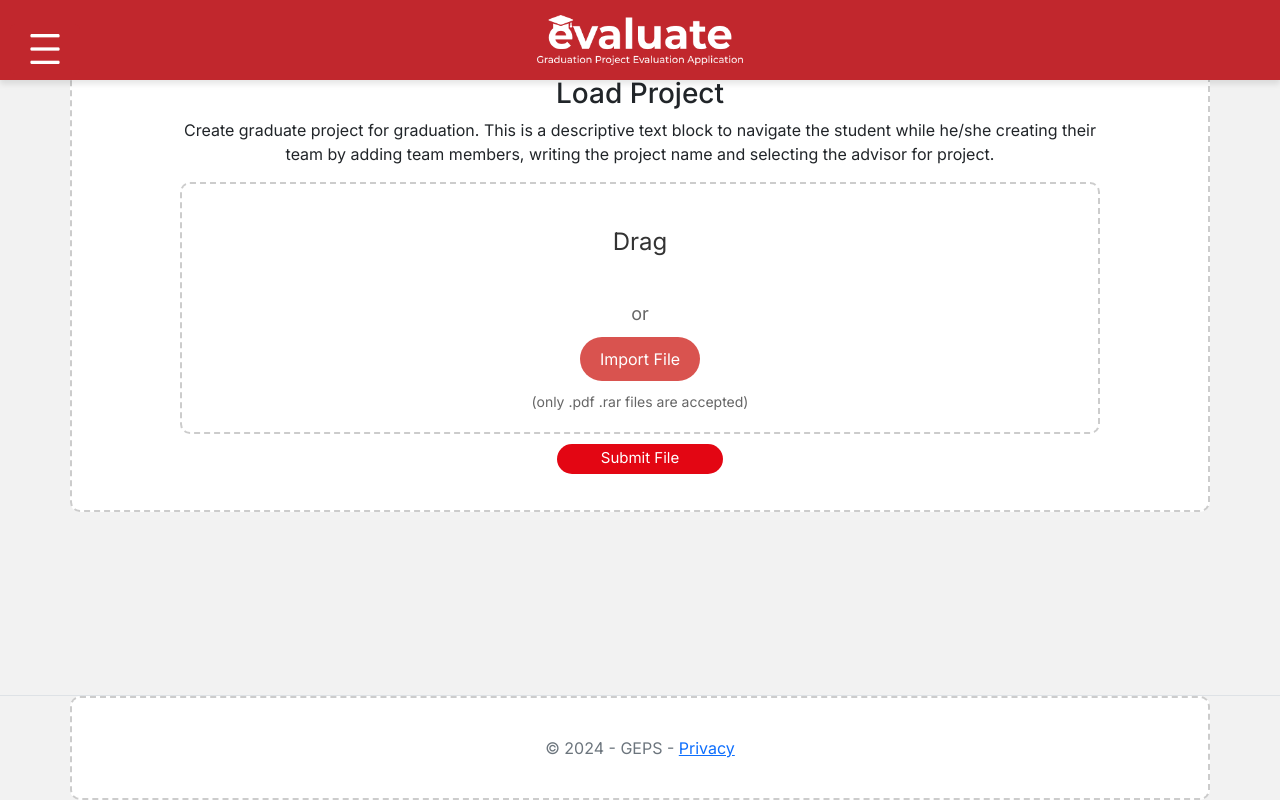
After one commit to dezarto/Graduate-Project-Evaluation-System, an ASP.NET Core app: template GEPS/Views/Student/ProjectUpload.cshtml in a window 1280 px wide. The commit adds this page. Run offline with ASP.NET Core 8, Linux system fonts and the light colour scheme; the template is opened without the code that fills it, so the values that code supplies are empty; style sheets or scripts are compiled from the project's sources.

Commit message:
narvar + upload Project

```diff
--- a/GEPS/Views/Shared/_Layout.cshtml
+++ b/GEPS/Views/Shared/_Layout.cshtml
@@ -7,34 +7,36 @@
     <link rel="stylesheet" href="~/lib/bootstrap/dist/css/bootstrap.min.css" />
     <link rel="stylesheet" href="~/css/site.css" asp-append-version="true" />
     <link rel="stylesheet" href="~/GEPS.styles.css" asp-append-version="true" />
+    <link rel="stylesheet" href="~/css/navbar.css">
 </head>
 <body>
-    @*<header>
-        <nav class="navbar navbar-expand-sm navbar-toggleable-sm navbar-light bg-white border-bottom box-shadow mb-3">
-            <div class="container-fluid">
-                <a class="navbar-brand" asp-area="" asp-controller="Home" asp-action="Index">GEPS</a>
-                <button class="navbar-toggler" type="button" data-bs-toggle="collapse" data-bs-target=".navbar-collapse" aria-controls="navbarSupportedContent"
-                        aria-expanded="false" aria-label="Toggle navigation">
-                    <span class="navbar-toggler-icon"></span>
-                </button>
-                <div class="navbar-collapse collapse d-sm-inline-flex justify-content-between">
-                    <ul class="navbar-nav flex-grow-1">
-                        <li class="nav-item">
-                            <a class="nav-link text-dark" asp-area="" asp-controller="Home" asp-action="Index">Home</a>
-                        </li>
-                        <li class="nav-item">
-                            <a class="nav-link text-dark" asp-area="" asp-controller="Home" asp-action="Privacy">Privacy</a>
-                        </li>
-                    </ul>
-                </div>
-            </div>
-        </nav>
-    </header>*@
+
     <header class="customHeader">
         <div class="logoContainer">
             <img src="~/logored2.png" alt="Logo" class="logo" />
         </div>
     </header>
+    <button class="toggleButton" onclick="toggleSidebar()"> <img src="~/sidebar.png" alt="sidebar" class="sidebaricon" /></button>
+    <aside class="sidebar" id="sidebar">
+        <div class="sidebar-header">
+            <div>
+                <h4>Hello,</h4>
+                <h3>Kullanıcı Adı</h3>
+            </div>
+
+            <button class="logout">
+                <img src="~/logout.png" alt="logout" class="logouticon" />
+            </button>
+        </div>
+
+        <a href="@Url.Action("TeacherApproveProject", "ProfessorController")">Teacher Approve Project</a>
+        <a href="@Url.Action("TeacherEvaluateProject", "ProfessorController")">Teacher Evaluate Project</a>
+        <a href="@Url.Action("TeacherViewResult", "ProfessorController")">Teacher View Result</a>
+        <a href="@Url.Action("TeamHomeProfessor", "ProfessorController")">Team Home Professor</a>
+        <a href="@Url.Action("ProjectCreate", "StudentController")">Project Create</a>
+        <a href="@Url.Action("ProjectUpload", "StudentController")">Project Upload</a>
+        <a href="@Url.Action("TeamHome", "StudentController")">Team Home</a>
+    </aside>
     <div class="container">
         <main role="main" class="pb-3">
             @RenderBody()
@@ -52,22 +54,11 @@
     @await RenderSectionAsync("Scripts", required: false)
 </body>
 </html>
-<style>
-        .customHeader {
-        background-color: #C1272D; /* Arka plan rengi */
-        height: 80px; /* Header yüksekliği */
-        display: flex; /* Flexbox ile hizalama */
-        justify-content: center; /* Yatayda ortalama */
-        align-items: center; /* Dikeyde ortalama */
-        box-shadow: 0 4px 6px rgba(0, 0, 0, 0.1); /* Hafif gölge efekti */
+
+<script>
+    function toggleSidebar() {
+        const sidebar = document.getElementById('sidebar');
+        sidebar.classList.toggle('open');
     }
 
-    .logoContainer {
-        text-align: center; /* Logo metni veya görüntüsünün merkezlenmesi */
-    }
-
-    .logo {
-        height: 50px; /* Logonun yüksekliği */
-        width: auto; /* Oranlarını korur */
-    }
-</style>
+</script>
--- /dev/null
+++ b/GEPS/Views/Student/ProjectUpload.cshtml
@@ -0,0 +1,78 @@
+@*
+    For more information on enabling MVC for empty projects, visit https://go.microsoft.com/fwlink/?LinkID=397860
+*@
+@{
+}
+<!DOCTYPE html>
+<html>
+<head>
+    <meta charset="utf-8" />
+    <link rel="stylesheet" href="~/css/loadProject.css">
+    <link href="https://fonts.googleapis.com/css2?family=Inter:wght@400;500;600;700&display=swap" rel="stylesheet">
+
+    <title>UploadProject</title>
+</head>
+<body>
+    <div class="mainLoadProject">
+        <section class="infoLoadProject">
+            <h3>Load Project</h3>
+            <p>Create graduate project for graduation. This is a descriptive text block to navigate the student while he/she creating their team by adding team members, writing the project name and selecting the advisor for project.  </p>
+        </section>
+        <section class="uploadFile">
+            <div class="container">
+                <div class="drag-box" id="drag-box">
+                    <label for="file-upload">Drag</label>
+                    <input type="file" id="file-upload" accept=".pdf,.rar">
+                </div>
+                <div class="or">or</div>
+                <button class="import-button" id="import-button">Import File</button>
+                <div class="note">(only .pdf .rar files are accepted)</div>
+            </div>
+           @* <!-- <label for="fileInput" class="fileLabel">Import File</label> ikinci yol
+             <input type="file" id="fileInput" class="fileInput" />--> *@
+        </section>
+        <section class="submitFile">
+            <button class="submitFileButton">Submit File</button>
+        </section>
+    </div>
+</body>
+</html>
+
+<script>
+    const dragBox = document.getElementById('drag-box');
+    const fileInput = document.getElementById('file-upload');
+
+    // Prevent default behavior when dragging files over
+    dragBox.addEventListener('dragover', (event) => {
+        event.preventDefault();
+        dragBox.style.backgroundColor = "#e0e0e0"; // Görsel olarak kullanıcıya drag işlemi olduğunu göster
+    });
+
+    dragBox.addEventListener('dragleave', () => {
+        dragBox.style.backgroundColor = "#f9f9f9"; // Drag alanından çıkıldığında geri normal haline döner
+    });
+
+    // Handle file drop
+    dragBox.addEventListener('drop', (event) => {
+        event.preventDefault();
+        dragBox.style.backgroundColor = "#f9f9f9"; // Drag alanına bırakıldığında renk değişimi
+        const files = event.dataTransfer.files;
+        if (files.length > 0) {
+            fileInput.files = files; // Seçilen dosyaları file input'a atıyoruz
+        }
+    });
+
+    // "Import File" button click event
+    const importButton = document.getElementById('import-button');
+    importButton.addEventListener('click', () => {
+        fileInput.click(); // Butona tıklanması durumunda dosya yükleme penceresini aç
+    });
+
+    // Optional: Handle file selection directly from the file input
+    fileInput.addEventListener('change', (event) => {
+        const files = event.target.files;
+        if (files.length > 0) {
+            console.log('Selected files:', files);
+        }
+    });
+</script>
--- /dev/null
+++ b/GEPS/wwwroot/css/loadProject.css
@@ -0,0 +1,108 @@
+body{
+    height: 100%;
+    background-color: #F2F2F2;
+    font-family: 'Inter', sans-serif;
+}
+
+.mainLoadProject{
+    padding-left: 8%;
+    padding-right: 8%;
+    padding-top: 5%;
+}
+
+.submitFile{
+    padding-top: 1%;
+    display: flex;
+    justify-content: center;
+}
+.submitFileButton{
+    background-color: #E30613;
+    border-radius: 25px;
+    border-style: dashed;
+    border: none;
+    color: white;
+    font-size: 15px;
+    width: 18%;
+    height: 30px;
+}
+
+.fileLabel {
+    font-size: 16px;
+    color: #333;
+    margin-bottom: 10px;
+    display: block;
+}
+
+.fileInput {
+    display: block;
+    width: 100%;
+    height: 300px;
+    padding: 10px;
+    font-size: 16px;
+    border: 1px solid #ccc;
+    border-radius: 25px;
+    margin-top: 10px;
+    cursor: pointer;
+}
+
+.fileInput:hover {
+    border-color: #C1272D;
+}
+
+
+
+
+
+
+
+
+.container {
+    border: 2px dashed #ccc;
+    border-radius: 10px;
+    width: 100%;
+    padding: 20px;
+    text-align: center;
+    background-color: #fff;
+}
+.drag-box {
+    padding: 20px;
+    display: inline-block;
+    margin-bottom: 10px;
+}
+.drag-box h2 {
+    margin: 0;
+    font-size: 24px;
+    color: #333;
+}
+.drag-box input[type="file"] {
+    display: none;
+}
+.drag-box label {
+    display: block;
+    cursor: pointer;
+    font-size: 24px;
+    color: #333;
+}
+.or {
+    margin: 10px 0;
+    font-size: 18px;
+    color: #666;
+}
+.import-button {
+    background-color: #d9534f;
+    color: #fff;
+    border: none;
+    border-radius: 25px;
+    padding: 10px 20px;
+    font-size: 16px;
+    cursor: pointer;
+}
+.import-button:hover {
+    background-color: #c9302c;
+}
+
+.note {
+    margin-top: 10px;
+    font-size: 14px;
+    color: #666;
+}
--- /dev/null
+++ b/GEPS/wwwroot/css/navbar.css
@@ -0,0 +1,104 @@
+
+.customHeader {
+    background-color: #C1272D;
+    height: 80px;
+    display: flex;
+    justify-content: center;
+    align-items: center;
+    box-shadow: 0 4px 6px rgba(0, 0, 0, 0.1);
+    padding: 0 20px;
+    color: white;
+    position: fixed;
+    top: 0;
+    left: 0;
+    right: 0;
+    z-index: 1;
+}
+
+.logoContainer {
+    display: flex;
+    align-items: center;
+}
+
+.logo {
+    height: 50px;
+    width: auto;
+}
+
+.sidebar {
+    background-color: #f4f4f4;
+    width: 200px;
+    height: 100%;
+    padding: 20px;
+    position: fixed;
+    top:80px; /* Header'ın altında başlasın */
+    left: -200px; /* Varsayılan olarak kapalı */
+    bottom: 0;
+    box-shadow: 2px 0 6px rgba(0, 0, 0, 0.1);
+    transition: left 0.3s ease;
+    display: none;
+}
+
+.sidebar.open {
+    left: 0; /* Açıldığında görünür */
+    display: block;
+}
+
+.sidebar h3 {
+    margin: 0;
+    color: #C1272D;
+    font-size: 18px;
+    margin-bottom: 20px;
+}
+
+.sidebar a {
+    text-decoration: none;
+    color: #333;
+    display: block;
+    margin: 10px 0;
+    font-size: 16px;
+    padding: 5px 10px;
+    border-radius: 5px;
+}
+
+.sidebar a:hover {
+    background-color: #C1272D;
+    color: white;
+}
+
+.toggleButton {
+    background-color: #C1272D;
+    color: white;
+    border: none;
+    padding: 10px 20px;
+    position: fixed;
+    top: 3%;
+    left: 10px;
+    cursor: pointer;
+    border-radius: 5px;
+    z-index: 2;
+}
+
+.sidebar-header {
+    display: flex;
+    align-items: center; /* Yatay hizalamayı ortalar */
+    justify-content: space-between; /* Hello ve Logout arasında boşluk bırakır */
+    margin-bottom: 20px; /* Altına biraz boşluk ekler */
+}
+
+.logout {
+    background-color: transparent;
+    border: none;
+    padding: 0;
+    cursor: pointer;
+}
+
+.logouticon {
+    height: 30px;
+    width: 30px;
+}
+
+.sidebaricon{
+    height: 30px;
+    width: 30px;
+}
```
Also changed, not shown: GEPS/wwwroot/logout.png (added), GEPS/wwwroot/sidebar.png (added).
